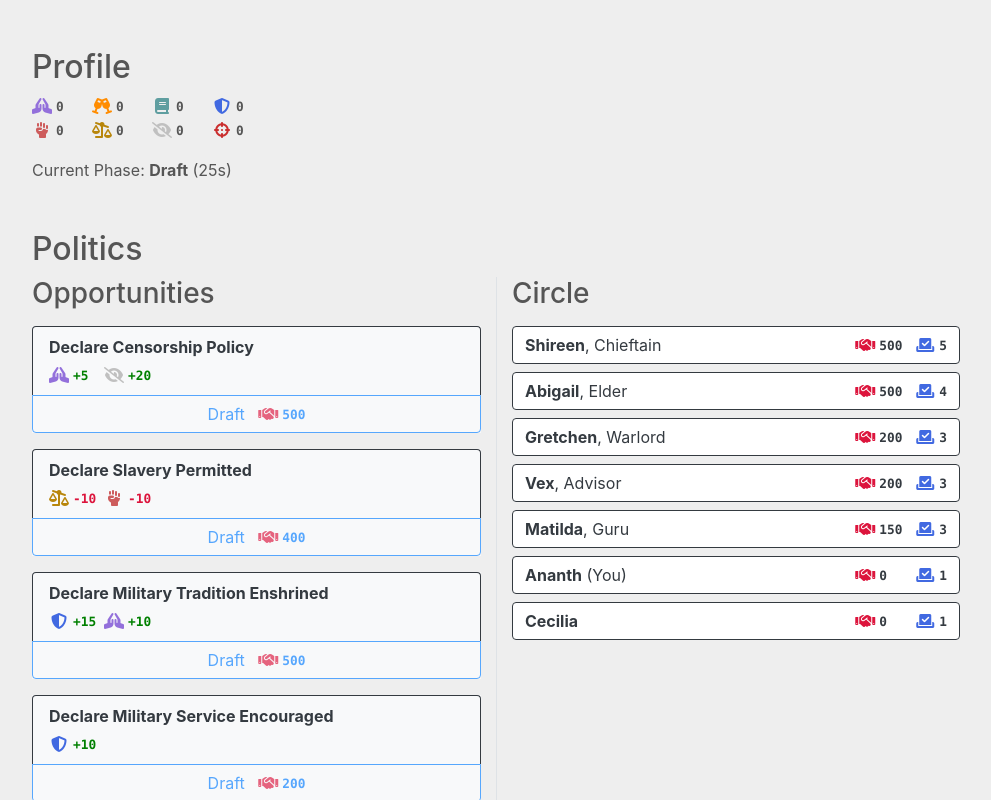
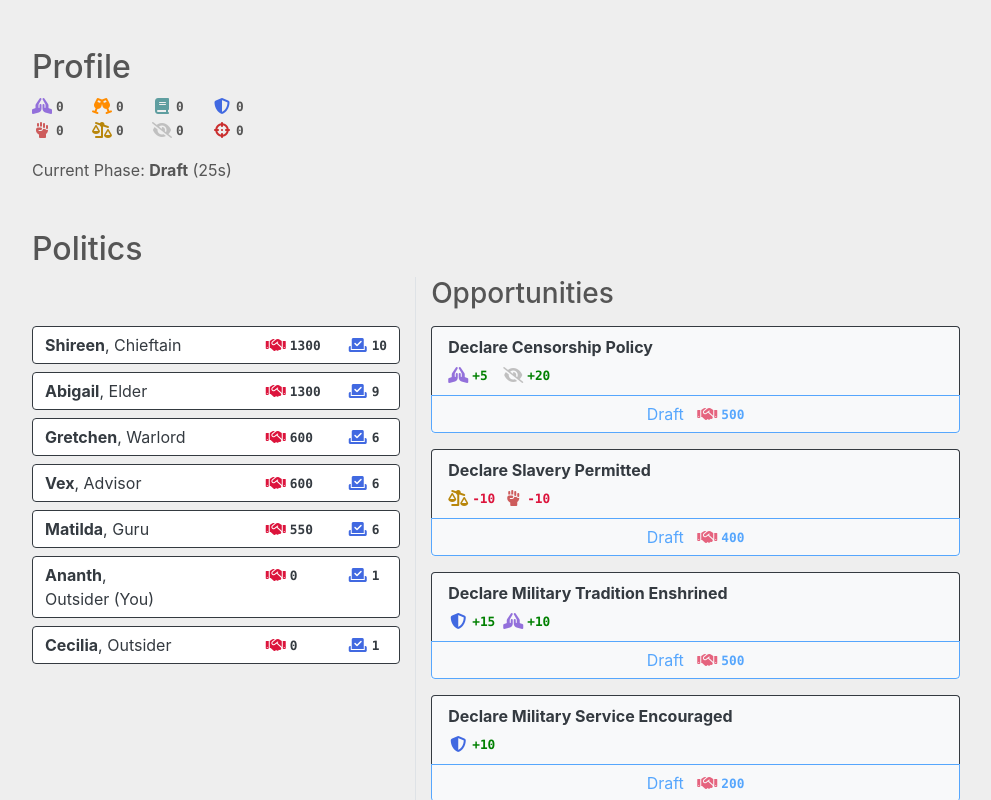
Before and after one commit to lilytastic/politics-sim, a React (Create React App) app: page /game in a window 1280 px wide. Shown: the top 800 px of the page, without its empty margins (144-1135 px from the left). Built offline with nearby package versions, Linux system fonts and the light colour scheme.

Commit message:
standard positions

```diff
--- a/src/containers/Game.tsx
+++ b/src/containers/Game.tsx
@@ -314,19 +314,24 @@ class Game extends React.Component {
 
   render = () => (
     <div className="p-5 content">
+      <div>
+        {false && this.props?.notifications.map((x, i) => (
+          <div className={`alert alert-${x.type}`}>{x.text}</div>
+        ))}
+      </div>
       <div className={"fade--full" + (!!this.props.availableMotions.find(x => x.id === this.props.inspectedMotion) && ' active')}></div>
       <h2>Profile</h2>
       <SettlementProfile settlement={this.props.currentSettlement} policies={this.props.policies}></SettlementProfile>
       <CurrentPhase></CurrentPhase>
       <h2 className="mt-5">Politics</h2>
       <div className="row">
-        <div className="col-6">
+        <div className="col-5 border-right">
+          <h3 className="mb-3">&nbsp;</h3>
+          <SettlementCircle></SettlementCircle>
+        </div>
+        <div className="col-7">
           <h3 className="mb-3">{this.props.phase?.id === 'table' ? 'Opportunities' : 'Measures'}</h3>
           <SettlementMotions></SettlementMotions>
-        </div>
-        <div className="col-6 border-left">
-          <h3 className="mb-3">Circle</h3>
-          <SettlementCircle></SettlementCircle>
         </div>
       </div>
     </div>
--- a/src/containers/SettlementCircle.tsx
+++ b/src/containers/SettlementCircle.tsx
@@ -25,15 +25,15 @@ class SettlementCircle extends React.Component {
     this.props.actors.map((x, i) => (
       <div className="mb-2 btn-group-vertical bg-white w-100 rounded actor__wrapper" key={x.id}>
         <button className="btn btn-outline-dark w-100 text-left">
-          <div className="d-flex justify-content-between">
-            <div>
+          <div className="row">
+            <div className="col">
               <b>{x.name}</b>
-              {x.offices.length > 0 && (x.offices.map(office => ', ' + office.name.basic))}
+              {x.offices.length > 0 && (', ' + ((x.gender === 'm' ? x.offices[0].name.masculine : x.offices[0].name.feminine) || x.offices[0].name.basic))}
               {x.id === this.props.player.id && (<span>&nbsp;(You)</span>)}
             </div>
-            <div className="d-flex">
-              <div style={{ minWidth: '60px' }}><StatIcon stat='capital' value={x.state.capital}></StatIcon></div>
-              <div><StatIcon stat='votes' value={x.voteWeight}></StatIcon></div>
+            <div className="col row mr-0 justify-content-end">
+              <div className="col-6"><StatIcon stat='capital' value={x.state.capital}></StatIcon></div>
+              <div className="col-4"><StatIcon stat='votes' value={x.voteWeight}></StatIcon></div>
             </div>
           </div>
           {/*
@@ -73,10 +73,10 @@ class SettlementCircle extends React.Component {
             <div className="btn-group w-100">
               {[{ key: 'yea', color: 'success' }, { key: 'abstain', color: 'secondary' }, { key: 'nay', color: 'danger' }].map(key => (
                 <button key={key.key}
-                    className={`btn btn-${(this.props.motionVotes[this.props.inspectedMotion]?.[x.id]?.vote === key.key) ? '' : 'outline-'}${key.color} w-100`}
+                    className={`d-flex align-items-center px-0 justify-content-center btn btn-${(this.props.motionVotes[this.props.inspectedMotion]?.[x.id]?.vote === key.key) ? '' : 'outline-'}${key.color} w-100`}
                     disabled={this.props.motionVotes[this.props.inspectedMotion]?.[x.id]?.vote === key.key || this.props.player.state.capital < Math.max(!!currentOffer ? (currentOffer?.amountSpent + 100) : 0, costToInfluence[key.key]) || this.props.motionsTabled.find(y => y.id === this.props.inspectedMotion)?.tabledBy === x.id}
                     onClick={() => this.makeOffer(x.id, this.props.inspectedMotion, key.key, Math.max(!!currentOffer ? (currentOffer?.amountSpent + 100) : 0, costToInfluence[key.key]))}>
-                  {key.key} <StatIcon stat='capital' value={Math.max(!!currentOffer ? (currentOffer?.amountSpent + 100) : 0, costToInfluence[key.key])}></StatIcon>
+                  {key.key}&nbsp;&nbsp;<span className="small"><StatIcon stat='capital' value={Math.max(!!currentOffer ? (currentOffer?.amountSpent + 100) : 0, costToInfluence[key.key])}></StatIcon></span>
                 </button>
               ))}
             </div>
@@ -96,6 +96,7 @@ const mapStateToProps = (state: State) => {
 
   return {
     actors: actors,
+    settlement: settlement,
     phase: state.phases[state.saveData.currentPhase || 0],
     player: actors.find((x: any) => x.id === 'player') || actors[0],
     motionsTabled: state.saveData.motionsTabled,
--- a/src/content/politicalStructure.const.ts
+++ b/src/content/politicalStructure.const.ts
@@ -9,5 +9,22 @@ export const POLITICAL_STRUCTURE_TRIBAL: PoliticalStructure = {
     'admin': { ...OFFICE_ADMINISTRATOR, name: { basic: 'Advisor' } },
     'defense_sec': { ...OFFICE_DEFENSE_SECRETARY, name: { basic: 'Warlord' } },
     'education_sec': { ...OFFICE_EDUCATION_SECRETARY, name: { basic: 'Guru' } }
-  }
+  },
+  standardPositions: [
+    {name: {basic: 'Outsider'}, cost: 0, voteWeight: 0, softCapitalPerCycle: 0, softCapitalCap: 0},
+    {name: {basic: 'Friend'}, cost: 1000, voteWeight: 1, softCapitalPerCycle: 100, softCapitalCap: 500},
+    {name: {basic: 'Initiate'}, cost: 5000, voteWeight: 2, softCapitalPerCycle: 250, softCapitalCap: 800},
+    {name: {masculine: 'Tribesman', feminine: 'Tribesman', basic: 'Tribe Member'}, cost: 10000, voteWeight: 3, softCapitalPerCycle: 400, softCapitalCap: 1500},
+    {name: {masculine: 'Honoured Tribesman', feminine: 'Honoured Tribesman', basic: 'Honoured Tribe Member'}, cost: 25000, voteWeight: 5, softCapitalPerCycle: 800, softCapitalCap: 3500},
+  ]
 }
+
+/*
+[
+    {name: {basic: 'Outsider'}, voteWeight: 1, softCapitalPerCycle: 0, softCapitalCap: 0},
+    {name: {basic: 'Familiar'}, voteWeight: 1, softCapitalPerCycle: 100, softCapitalCap: 500},
+    {name: {basic: 'Associate'}, voteWeight: 2, softCapitalPerCycle: 250, softCapitalCap: 800},
+    {name: {basic: 'Official'}, voteWeight: 3, softCapitalPerCycle: 400, softCapitalCap: 1500},
+    {name: {basic: 'Celebrity'}, voteWeight: 5, softCapitalPerCycle: 800, softCapitalCap: 3500},
+  ]
+*/
--- a/src/models/actor.model.ts
+++ b/src/models/actor.model.ts
@@ -18,6 +18,10 @@ export interface ActorWithStateAndOffices extends ActorWithState {
   offices: PoliticalOffice[];
 }
 
+export interface ActorPoliticalStatus {
+  rank: number;
+}
+
 export const returnActorWithState = (baseData: ActorBaseData, state: ActorState | null | undefined): ActorWithState => {
   return {
     ...baseData,
@@ -27,7 +31,9 @@ export const returnActorWithState = (baseData: ActorBaseData, state: ActorState
 
 export const returnActorWithStateAndOffices = (baseData: ActorBaseData, state: ActorState | null | undefined, settlement: SettlementWithState): ActorWithStateAndOffices => {
   const actor = returnActorWithState(baseData, state);
-  const offices = Object.keys(settlement.state.officeOccupants).filter(x => settlement.state.officeOccupants[x] === actor.id).map(x => settlement.state.offices[x]);
+  let level = settlement.state.actorPositions[actor.id]?.rank || 0;
+  let offices = Object.keys(settlement.state.officeOccupants).filter(x => settlement.state.officeOccupants[x] === actor.id).map(x => settlement.state.offices[x]);
+  offices = [...offices, settlement.state.standardPositions[Math.min(level, settlement.state.standardPositions.length - 1)]];
   return {...actor, offices: offices, voteWeight: 1 + offices.reduce((acc, curr) => acc + curr.voteWeight, 0)};
 }
 
--- a/src/models/politicalOffice.model.ts
+++ b/src/models/politicalOffice.model.ts
@@ -1,10 +1,12 @@
 export interface PoliticalStructure {
 	name: string;
-	offices: {[id: string]: PoliticalOffice}
+	offices: {[id: string]: PoliticalOffice};
+	standardPositions: PoliticalOffice[];
 }
 
 export interface PoliticalOffice {
 	name: {basic: string; masculine?: string, feminine?: string};
+	cost?: number;
 	voteWeight: number;
 	softCapitalPerCycle: number;	// Capital given per turn
 	softCapitalCap: number;			// Max amount of capital that can be gained passively
--- a/src/models/settlement.model.ts
+++ b/src/models/settlement.model.ts
@@ -1,4 +1,5 @@
 import { PoliticalOffice } from "./politicalOffice.model";
+import { ActorPoliticalStatus } from "./actor.model";
 
 export interface SettlementBaseData {
 	id: string;
@@ -6,7 +7,10 @@ export interface SettlementBaseData {
 
 export interface SettlementState {
 	policies: {[id: string]: string};
+	history: {}[];   // A list of policy decisions in chronological order -- for use in cooldown on issues and story events requiring a policy be in place for a certain length of time
 	offices: {[id: string]: PoliticalOffice};
+	actorPositions: {[actorId: string]: ActorPoliticalStatus}
+	standardPositions: PoliticalOffice[];
 	officeOccupants: {[id: string]: string};
 }
 
--- a/src/store/reducers.ts
+++ b/src/store/reducers.ts
@@ -83,7 +83,15 @@ const initialState: State = {
     settlementState: {
       'test': {
         policies: {},
-        offices: POLITICAL_STRUCTURE_TRIBAL.offices,
+        history: [],
+        ...POLITICAL_STRUCTURE_TRIBAL,
+        actorPositions: {
+          'shireen': {rank: 4},
+          'abigail': {rank: 4},
+          'vex': {rank: 3},
+          'gretchen': {rank: 3},
+          'matilda': {rank: 3}
+        },
         officeOccupants: {
           chieftain: 'shireen',
           elder: 'abigail',
```
